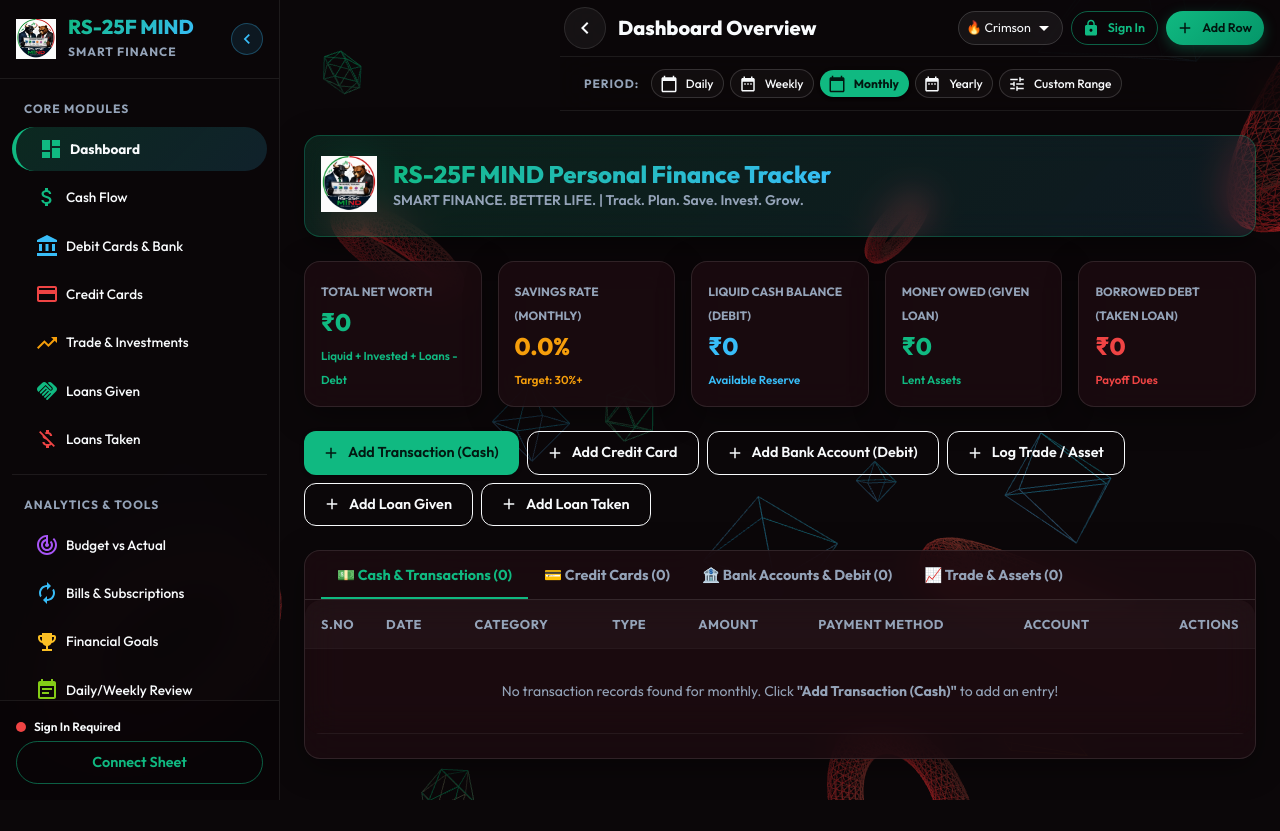
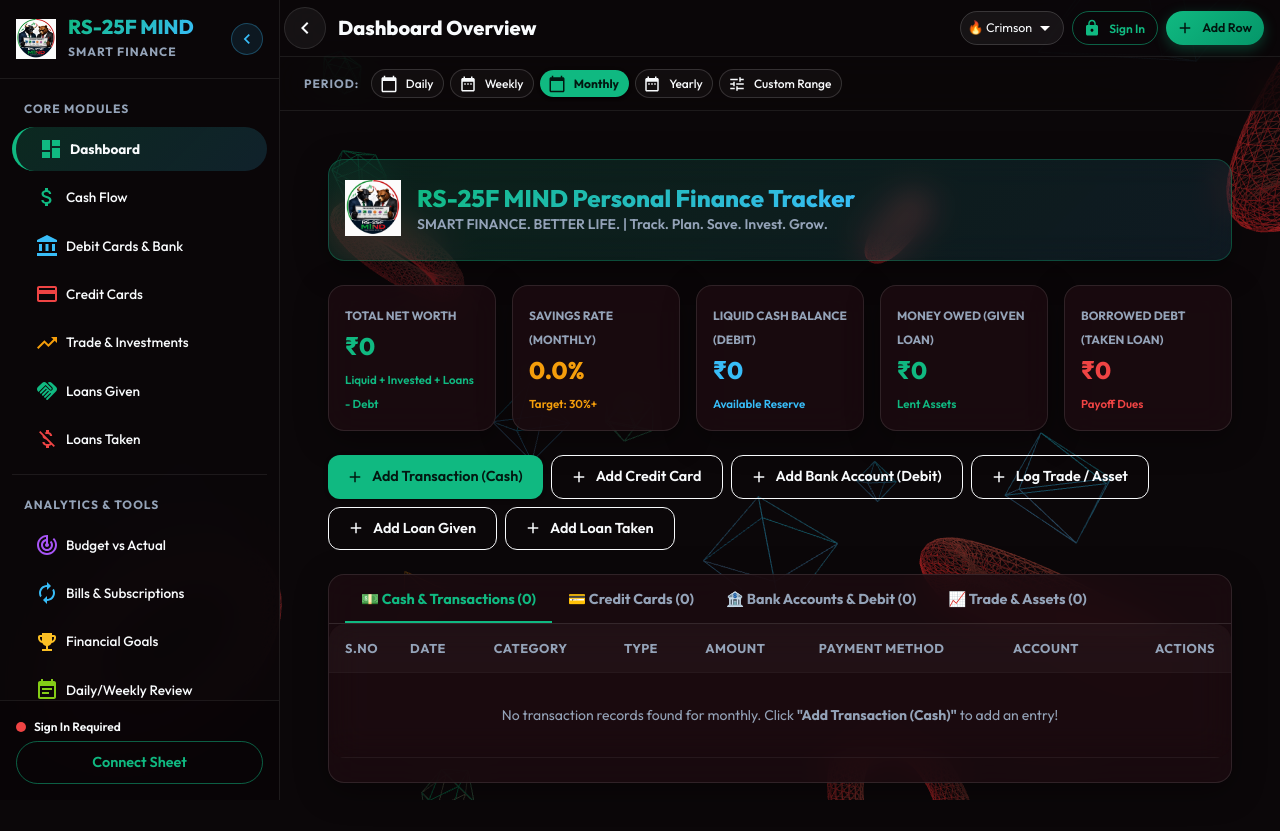
Before and after one commit to SriniRavichandran/google-rs-25FM, a React (Vite) app: page / in a window 1280 px wide. Before the commit the page ends 800 px from the top, so only its background shows below. Built offline with nearby package versions, Linux system fonts and the light colour scheme.

Commit message:
fix(layout): implement fluid flexbox flow layout with zero double-margin gaps for 100% full-screen coverage

```diff
--- a/src/App.jsx
+++ b/src/App.jsx
@@ -80,9 +80,12 @@ const MainAppContent = () => {
           sx={{
             flexGrow: 1,
             minHeight: '100vh',
-            width: '100%',
+            minWidth: 0,
+            width: desktopOpen ? { md: 'calc(100vw - 280px)', xs: '100vw' } : { md: 'calc(100vw - 72px)', xs: '100vw' },
             overflowX: 'hidden',
-            transition: 'margin-left 0.3s ease, width 0.3s ease'
+            display: 'flex',
+            flexDirection: 'column',
+            transition: 'width 0.3s ease'
           }}
         >
           <TopHeader
@@ -90,8 +93,16 @@ const MainAppContent = () => {
             onDesktopNavToggle={handleDesktopToggle}
             desktopOpen={desktopOpen}
           />
-          <PeriodTrackerBar />
-          {renderCurrentView()}
+          <PeriodTrackerBar desktopOpen={desktopOpen} />
+          <Box
+            sx={{
+              flex: 1,
+              width: '100%',
+              p: { xs: 1.5, sm: 2.5, md: 3 }
+            }}
+          >
+            {renderCurrentView()}
+          </Box>
         </Box>
         <AddTransactionModal />
         <AddCreditCardModal />
--- a/src/components/PeriodTrackerBar.jsx
+++ b/src/components/PeriodTrackerBar.jsx
@@ -5,7 +5,7 @@ import DateRangeIcon from '@mui/icons-material/DateRange';
 import TuneIcon from '@mui/icons-material/Tune';
 import { useFinance } from '../context/FinanceContext.jsx';
 
-const PeriodTrackerBar = () => {
+const PeriodTrackerBar = ({ desktopOpen = true }) => {
   const {
     selectedPeriod,
     setSelectedPeriod,
@@ -31,12 +31,12 @@ const PeriodTrackerBar = () => {
         background: 'rgba(11, 7, 9, 0.65)',
         backdropFilter: 'blur(20px)',
         borderBottom: '1px solid rgba(255, 255, 255, 0.08)',
-        ml: { md: '280px', xs: 0 },
+        ml: 0,
         display: 'flex',
         alignItems: 'center',
         gap: 1.5,
         flexWrap: 'wrap',
-        width: { md: 'calc(100% - 280px)', xs: '100%' }
+        width: '100%'
       }}
     >
       <Typography variant="caption" sx={{ fontWeight: 700, color: 'text.secondary', textTransform: 'uppercase', letterSpacing: 1, whiteSpace: 'nowrap' }}>
--- a/src/components/TopHeader.jsx
+++ b/src/components/TopHeader.jsx
@@ -56,9 +56,8 @@ const TopHeader = ({ onMobileNavToggle, onDesktopNavToggle, desktopOpen = true }
         background: 'rgba(11, 7, 9, 0.9)',
         backdropFilter: 'blur(20px)',
         borderBottom: '1px solid rgba(255, 255, 255, 0.08)',
-        ml: { md: desktopOpen ? '280px' : '72px', xs: 0 },
-        width: { md: desktopOpen ? 'calc(100% - 280px)' : 'calc(100% - 72px)', xs: '100%' },
-        transition: 'margin-left 0.3s ease, width 0.3s ease',
+        ml: 0,
+        width: '100%',
         zIndex: 1100
       }}
     >
@@ -98,7 +97,7 @@ const TopHeader = ({ onMobileNavToggle, onDesktopNavToggle, desktopOpen = true }
             noWrap
             sx={{
               fontWeight: 800,
-              fontSize: { xs: '0.95rem', sm: '1.25rem' },
+              fontSize: { xs: '0.82rem', sm: '1.1rem', md: '1.25rem' },
               overflow: 'hidden',
               textOverflow: 'ellipsis'
             }}
@@ -115,12 +114,12 @@ const TopHeader = ({ onMobileNavToggle, onDesktopNavToggle, desktopOpen = true }
             onChange={(e) => setTheme(e.target.value)}
             sx={{
               borderRadius: 3,
-              fontSize: '0.78rem',
+              fontSize: { xs: '0.72rem', sm: '0.78rem' },
               height: 34,
-              maxWidth: { xs: 100, sm: 130 },
+              maxWidth: { xs: 85, sm: 130 },
               background: 'rgba(255,255,255,0.05)',
               '& .MuiOutlinedInput-notchedOutline': { borderColor: 'rgba(255,255,255,0.15)' },
-              '& .MuiSelect-select': { py: 0.6, px: 1 }
+              '& .MuiSelect-select': { py: 0.6, px: { xs: 0.5, sm: 1 } }
             }}
           >
             <MenuItem value="relentless">🔥 Crimson</MenuItem>
@@ -159,9 +158,9 @@ const TopHeader = ({ onMobileNavToggle, onDesktopNavToggle, desktopOpen = true }
               variant="outlined"
               color="primary"
               size="small"
-              startIcon={<LockIcon />}
+              startIcon={<LockIcon sx={{ fontSize: { xs: 16, sm: 18 } }} />}
               onClick={handleGoogleLogin}
-              sx={{ borderRadius: 2, whiteSpace: 'nowrap', fontSize: '0.78rem', height: 34, px: { xs: 1, sm: 1.5 } }}
+              sx={{ borderRadius: 2, whiteSpace: 'nowrap', fontSize: '0.75rem', height: 34, px: { xs: 1, sm: 1.5 } }}
             >
               Sign In
             </Button>
@@ -202,12 +201,12 @@ const TopHeader = ({ onMobileNavToggle, onDesktopNavToggle, desktopOpen = true }
           <Button
             variant="contained"
             size="small"
-            startIcon={<AddIcon />}
+            startIcon={<AddIcon sx={{ fontSize: { xs: 16, sm: 18 } }} />}
             onClick={() => setActiveModal('add-transaction')}
             sx={{
               borderRadius: 2,
               whiteSpace: 'nowrap',
-              fontSize: '0.78rem',
+              fontSize: { xs: '0.72rem', sm: '0.78rem' },
               height: 34,
               px: { xs: 1, sm: 1.5 },
               background: 'linear-gradient(135deg, #10b981, #059669)',
```
